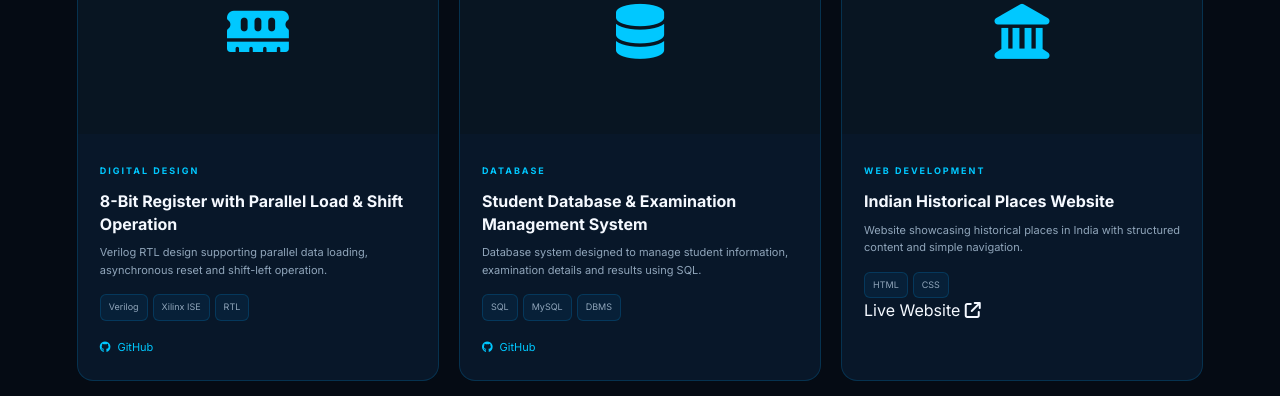
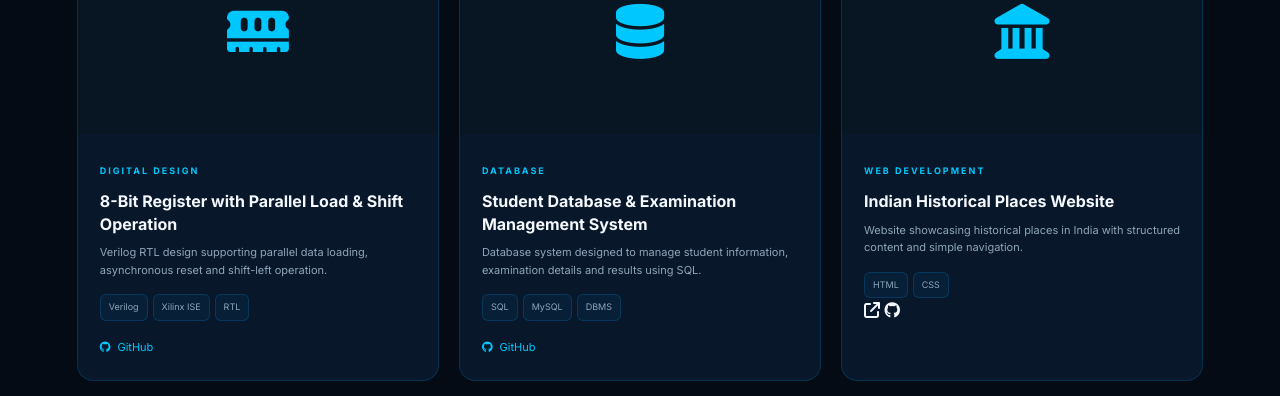
Before and after one commit to vjcore/vijaykumar-portfolio, a plain HTML site: page index.html in a window 1280 px wide. Shown: the part 2943-3339 px from the top of the page. Drawn offline with Linux system fonts and the light colour scheme.

Commit message:
Update index.html

```diff
--- a/index.html
+++ b/index.html
@@ -753,10 +753,14 @@
                             <span>CSS</span>
                         </div>
 
-                        <a href="#" class=https://vjcore.github.io/Indian_history/>
-                            Live Website
+                        <a href="#" class="https://vjcore.github.io/Indian_history/"
+                            title="Website" target="_blank">
                             <i class="fa-solid fa-arrow-up-right-from-square"></i>
                         </a>
+                        <a href="https://github.com/vjcore"
+                           title="GitHub" target="_blank">
+                        <i class="fa-brands fa-github"></i>
+                    </a>
 
                     </div>
 
```
